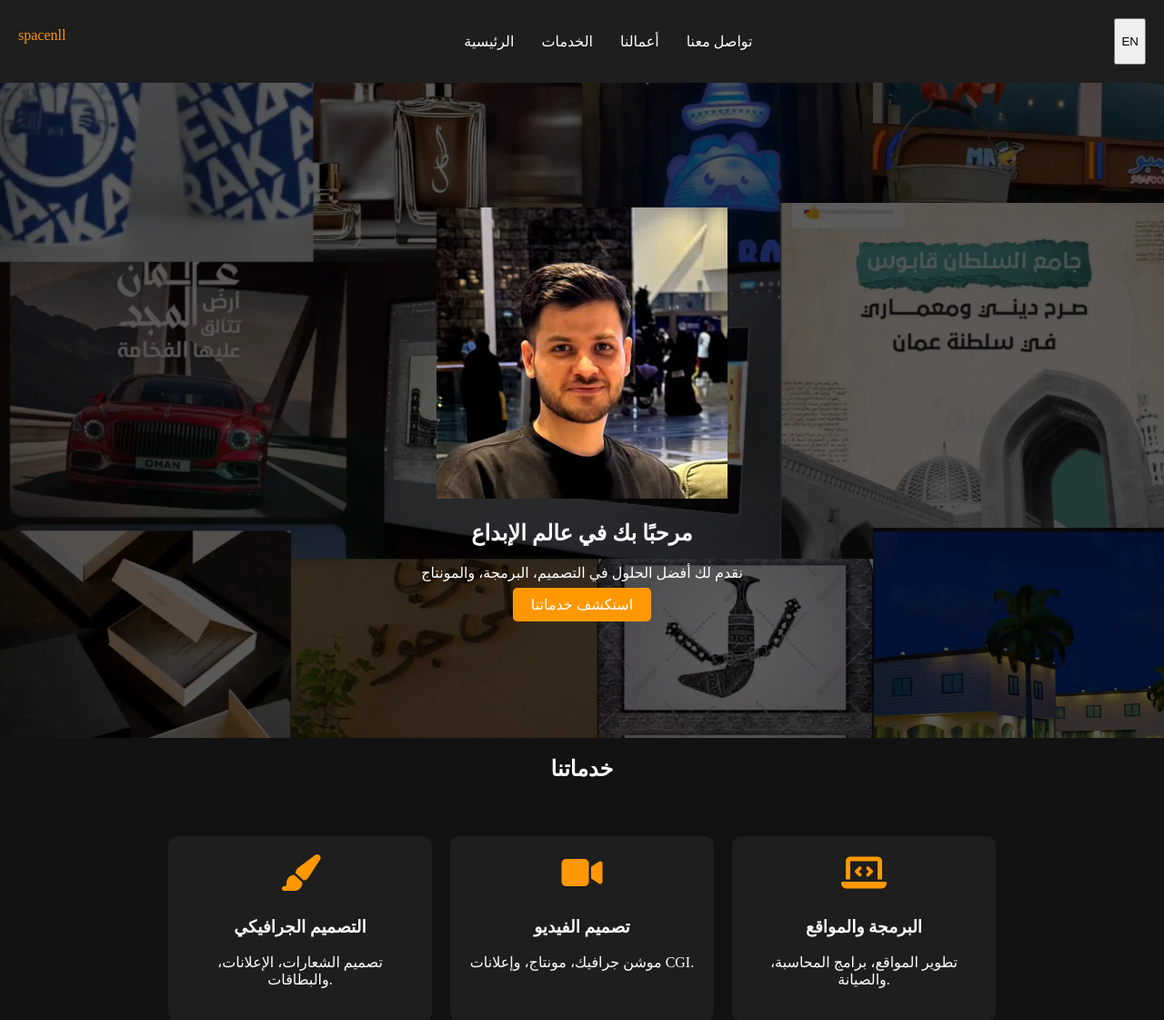
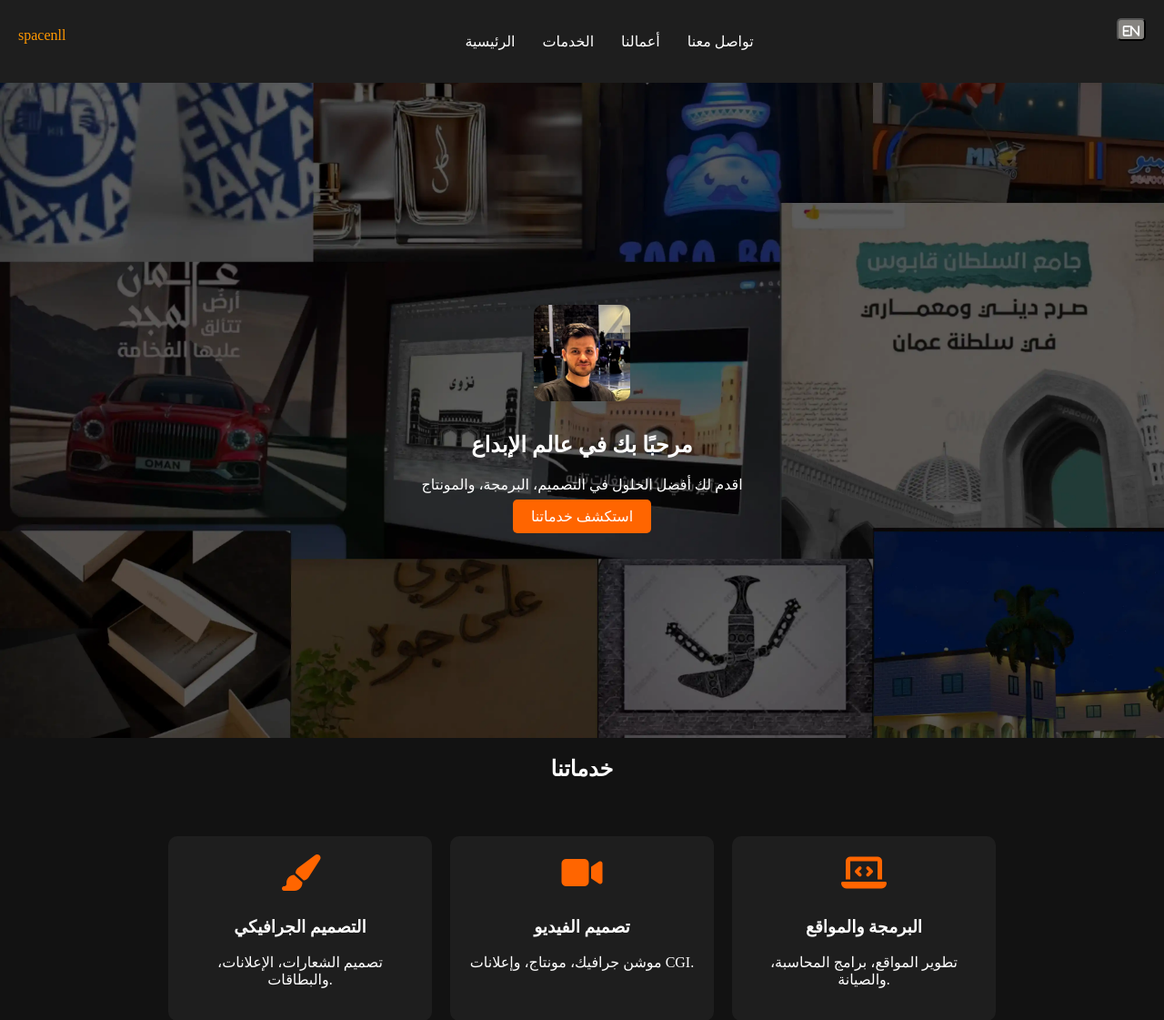
Before and after one commit to spacenll/home, a PHP site: page / in a window 1280 px wide. Shown: the top 1121 px of the page at 91% size. Run offline with PHP 8.4, Linux system fonts and the light colour scheme; some web fonts are replaced.

Commit message:
Add files via upload

```diff
--- a/services/script.js
+++ b/services/script.js
@@ -9,7 +9,7 @@
             portfolio: "أعمالنا",
             contact: "تواصل معنا",
             welcome: "مرحبًا بك في عالم الإبداع",
-            description: "نقدم لك أفضل الحلول في التصميم، البرمجة، والمونتاج",
+            description: "اقدم لك أفضل الحلول في التصميم، البرمجة، والمونتاج",
             explore: "استكشف خدماتنا",
             service1: "التصميم الجرافيكي",
             service1_desc: "تصميم الشعارات، الإعلانات، والبطاقات.",
@@ -22,7 +22,10 @@
             location: "📍 عمان - صلالة",
             phone: "📞 +968 77267075",
             website: "🌍 موقعنا الإلكتروني",
+            ourserveice: "خدماتنا",
+            ourworks: "اعمالنا",
             footer: "© 2025 Eng. Ala Aldin Mohamed Khalil - جميع الحقوق محفوظة"
+
         },
         en: {
             home: "Home",
@@ -30,7 +33,7 @@
             portfolio: "Portfolio",
             contact: "Contact",
             welcome: "Welcome to the World of Creativity",
-            description: "We provide the best solutions in design, programming, and video editing.",
+            description: "I provide the best solutions in design, programming, and video editing.",
             explore: "Explore Our Services",
             service1: "Graphic Design",
             service1_desc: "Logo design, advertisements, and business cards.",
@@ -38,11 +41,13 @@
             service2_desc: "Motion graphics, video editing, and CGI ads.",
             service3: "Web & Software",
             service3_desc: "Website development, accounting software, and IT support.",
-            our_work: "Our Work",
+            our_work: "My Work",
             contact_us: "Contact Us",
             location: "📍 Oman - Salalah",
             phone: "📞 +968 77267075",
-            website: "🌍 Our Website",
+            website: "🌍 My Website",
+            ourworks: "My works",
+            ourserveice: "My services",
             footer: "© 2025 Eng. Ala Aldin Mohamed Khalil - All Rights Reserved"
         }
     };
@@ -67,10 +72,12 @@
         document.getElementById("service3").textContent = translations[lang].service3;
         document.getElementById("service3-desc").textContent = translations[lang].service3_desc;
         document.getElementById("nav-portfolio").textContent = translations[lang].our_work;
-        document.getElementById("nav-contact").textContent = translations[lang].contact_us;
+        document.getElementById("contact-title").textContent = translations[lang].contact_us;
         document.getElementById("location").textContent = translations[lang].location;
+        document.getElementById("sservices").textContent = translations[lang].ourserveice;
+        document.getElementById("wworks").textContent = translations[lang]. our_work;
         document.getElementById("phone").textContent = translations[lang].phone;
-        document.getElementById("website").innerHTML = `<a href="http://www.spacenll.site" target="_blank">${translations[lang].website}</a>`;
+
         document.getElementById("footer").textContent = translations[lang].footer;
 
         // تخزين اللغة المحددة في localStorage
--- a/services/styles.css
+++ b/services/styles.css
@@ -6,6 +6,31 @@
     color: #fff;
     text-align: center;
 }
+
+.social-icons {
+    display: flex;
+    flex-wrap: wrap;
+    justify-content: center;
+    margin-top: 20px;
+}
+
+.social-icons .icon {
+    text-decoration: none;
+    color: #ffffff;
+    background-color: rgba(255, 255, 255, 0.2);
+    padding: 15px;
+    margin: 5px;
+border-radius: 25px;
+    font-size: 18px;
+    transition: background-color 0.3s, transform 0.3s;
+}
+
+.social-icons .icon:hover {
+    background-color: #ffffff;
+    color: #6e45e2;
+    transform: scale(1.1);
+}
+
 
 nav {
     display: flex;
@@ -38,12 +63,22 @@
 
 .btn {
     padding: 10px 20px;
-    background: #ff9800;
+    background: #ff6500;
     color: #fff;
     border-radius: 5px;
     text-decoration: none;
 }
 
+.btn2 {
+     padding: 5px 5px;
+    background: #868480;
+    font-family: FontAwesome;
+    height: 25px;
+    color: #fff;
+    border-radius: 5px;
+    text-decoration: none;
+
+}
 .services-container {
     display: flex;
     justify-content: center;
@@ -63,7 +98,7 @@
 .service-box i {
     font-size: 40px;
     margin-bottom: 10px;
-    color: #ff9800;
+    color: #ff6500;
 }
 
 .portfolio-container img {
@@ -72,6 +107,11 @@
     border-radius: 10px;
 }
 
+.hero img {
+    width: 30%;
+    margin: 10px;
+    border-radius: 10px;
+}
 footer {
     background: #1e1e1e;
     padding: 10px;
```
Also changed, not shown: services/1.png (added), services/10.png (added), services/2.png (added), services/3.png (added), services/4.png (added), services/5.png (added), services/6.png (added), services/7.png (added), services/8.png (added), services/9.png (added).
